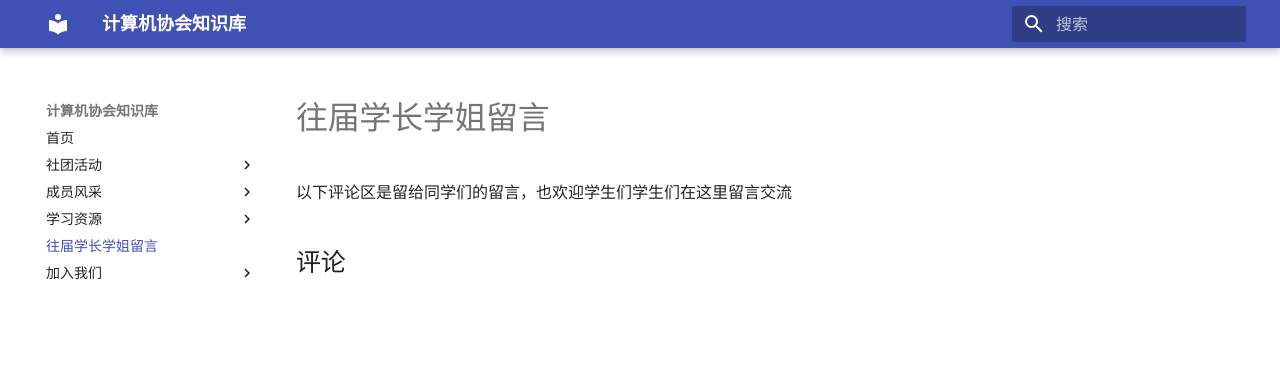
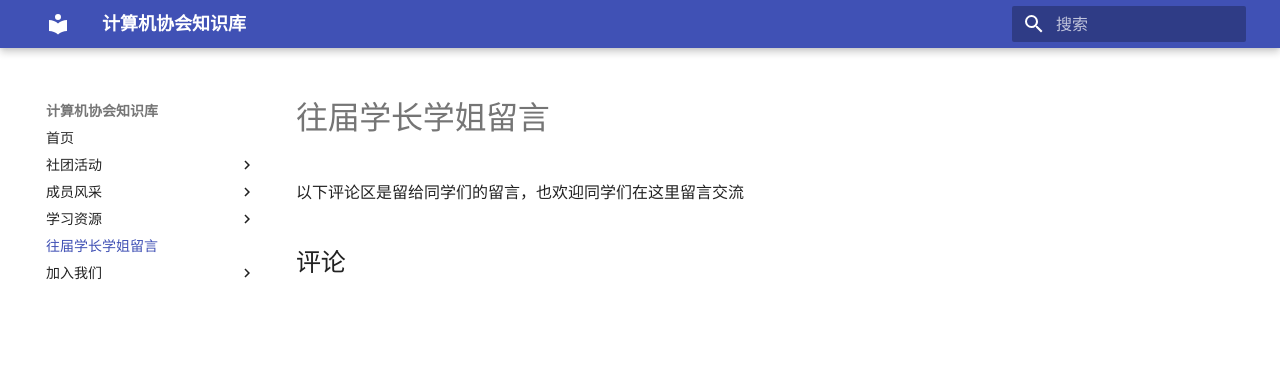
Before and after one commit to HBFS-CS/HBFUCS-Knowledge-base, an MkDocs documentation site: the page built from docs/senior-messages.md, in a window 1280 px wide. Shown: the top 374 px of the page. Built offline with MkDocs 1.6.1 and Material for MkDocs 9.7.7, drawn with Linux system fonts in a browser that asks for light colours; comment, search, counter and statistics services are not loaded.

Commit message:
Update senior-messages.md

```diff
--- a/docs/senior-messages.md
+++ b/docs/senior-messages.md
@@ -3,4 +3,4 @@ title: 往届学长学姐留言
 enable_comments: true
 ---
 
-以下评论区是留给同学们的留言，也欢迎学生们学生们在这里留言交流
+以下评论区是留给同学们的留言，也欢迎同学们在这里留言交流
```
